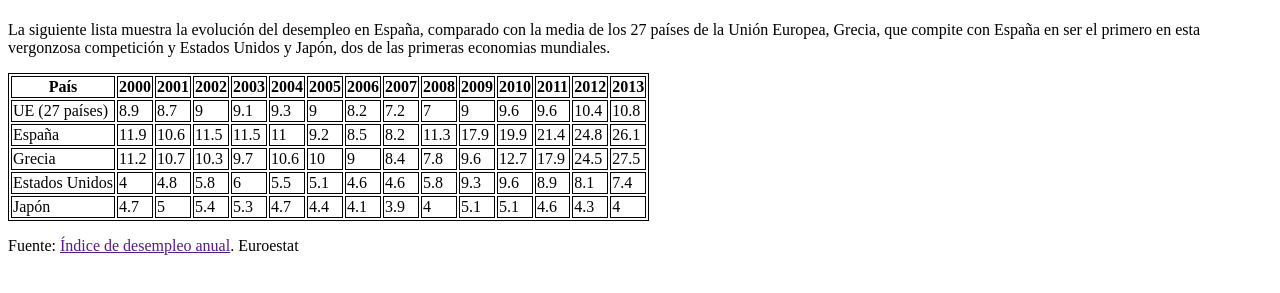
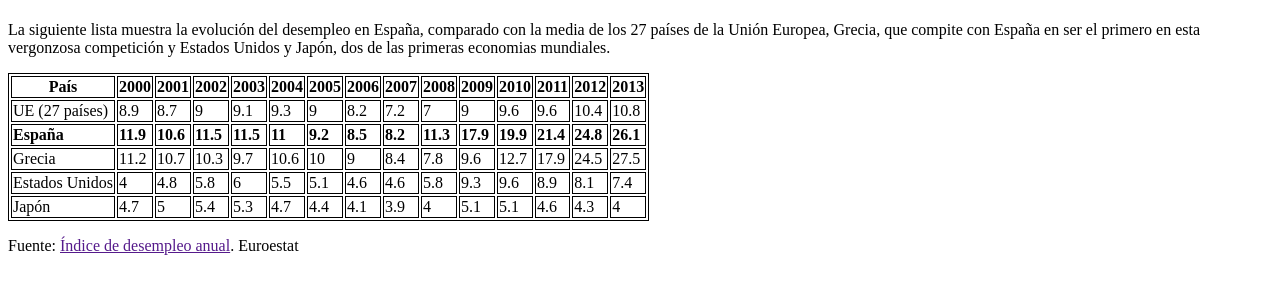
Before and after one commit to Gefete/gft-fe-gc-tablas_div-06-2023, a plain HTML site: page ejercicio19/ejercicio19.html in a window 1280 px wide. Shown: the part 59-352 px from the top of the page. Drawn offline with Linux system fonts and the light colour scheme.

Commit message:
Update style.css

```diff
--- a/ejercicio19/css/style.css
+++ b/ejercicio19/css/style.css
@@ -4,3 +4,6 @@ table{
 th, td{
     border: 1px black solid;
 }
+#origin{
+    font-weight: bold ;
+}
```
